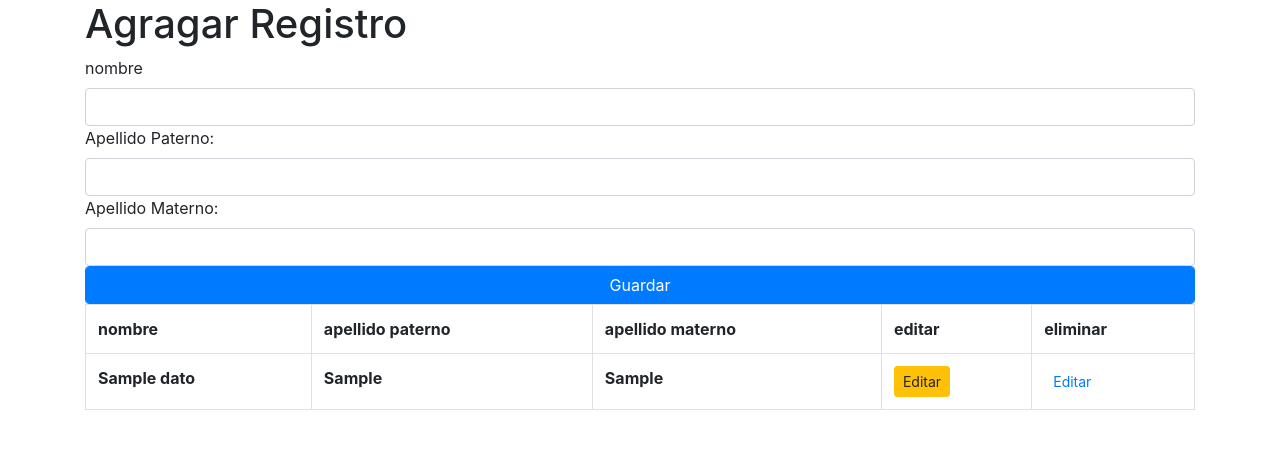
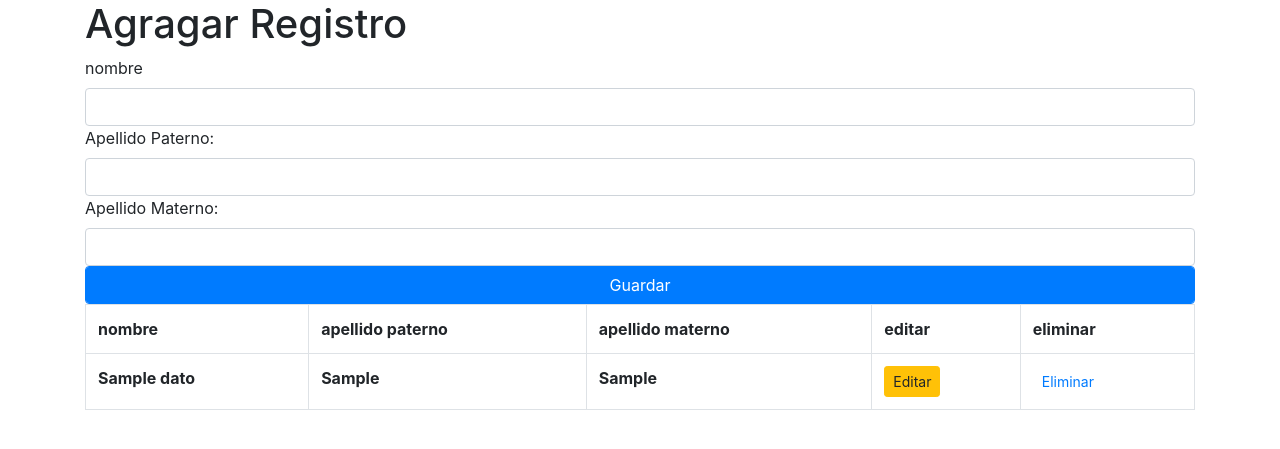
Before and after one commit to teslajuarez/miniproyecto_alejandro, a CodeIgniter 4 app: the page made by codeingniter/app/Views/listado.php in a window 1280 px wide. Shown: the top 449 px of the page. Run offline with PHP 8.4 and a stand-in for CodeIgniter, Linux system fonts and the light colour scheme; the template is opened without the code that fills it: most values are stand-ins (such as "Sample title", 1, 10 or a date in 2020); lists and menus that the app fills with data are empty; some libraries are stand-ins or nearby versions.

Commit message:
Update listado.php

```diff
--- a/codeingniter/app/Views/listado.php
+++ b/codeingniter/app/Views/listado.php
@@ -44,7 +44,7 @@
                                 <th><?php echo $dato->apellido_paterno ?></th>
                                 <th><?php echo $dato->apellido_materno ?></th>
                                 <th> <a href="<?php base_url('/index.php/editar') ?>" class="btn btn-sm btn-warning">Editar</a></th>
-                                <th> <a href="<?php base_url('/index.php/eliminar') ?>" class="btn btn-sm btn-darger">Editar</a></th>
+                                <th> <a href="<?php base_url('/index.php/eliminar') ?>" class="btn btn-sm btn-darger">Eliminar</a></th>
                               </tr>
                              <?php endforeach ?>
 
```
